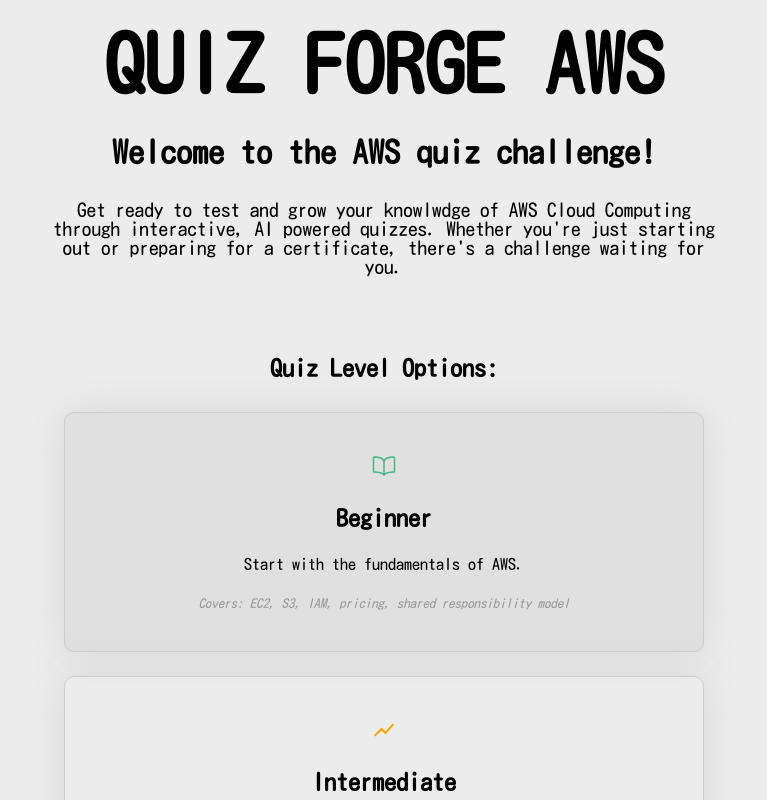
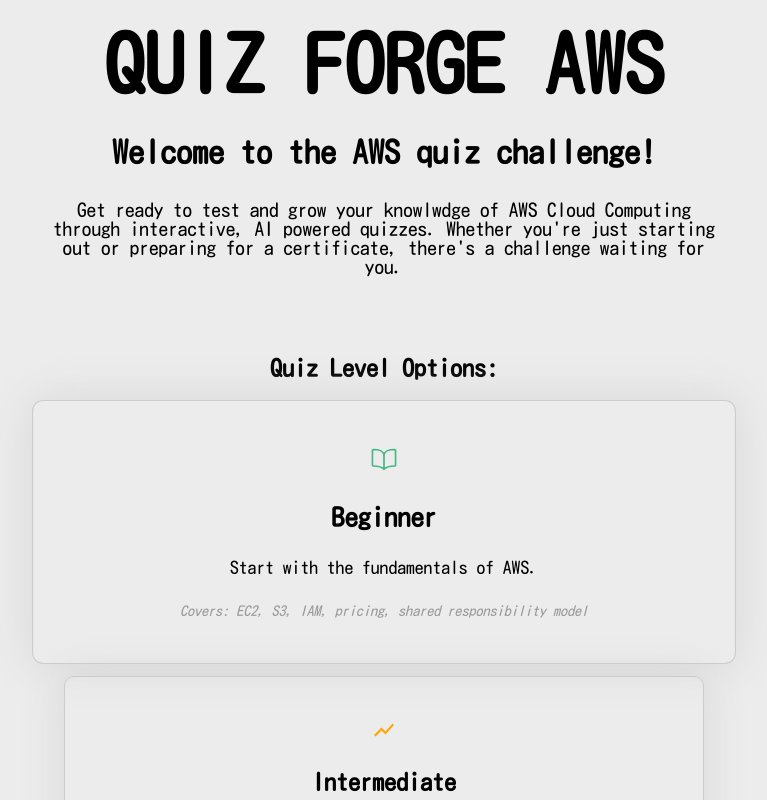
Before and after one commit to Alexander-Agu/quizforge-aws, a React (Vite) app: page / in a window 1280 px wide. In both pictures the pointer is over the element 640 px from the left and 532 px from the top of the page. Shown: the top 800 px of the page, without its empty margins (256-1023 px from the left). Built offline with nearby package versions, Linux system fonts and the light colour scheme; a web font is replaced by a local one.

Commit message:
Fixing a few UI

```diff
--- a/src/components/card/card.css
+++ b/src/components/card/card.css
@@ -20,10 +20,13 @@
     flex-direction: column;
     align-items: center;
     justify-content: space-evenly;
+
+    transition: 200ms;
 }
 
 .card-container:hover{
-    background-color: hsl(0 0% 88%);
+    transition: 200ms;
+    scale: 1.1;
 }
 
 .covers{
--- a/src/pages/gameOver/gameOver.css
+++ b/src/pages/gameOver/gameOver.css
@@ -26,6 +26,7 @@
     }
 
     .gameOverHeader h1{
+        text-align: center;
         font-size: 4rem;
     }
 
```
